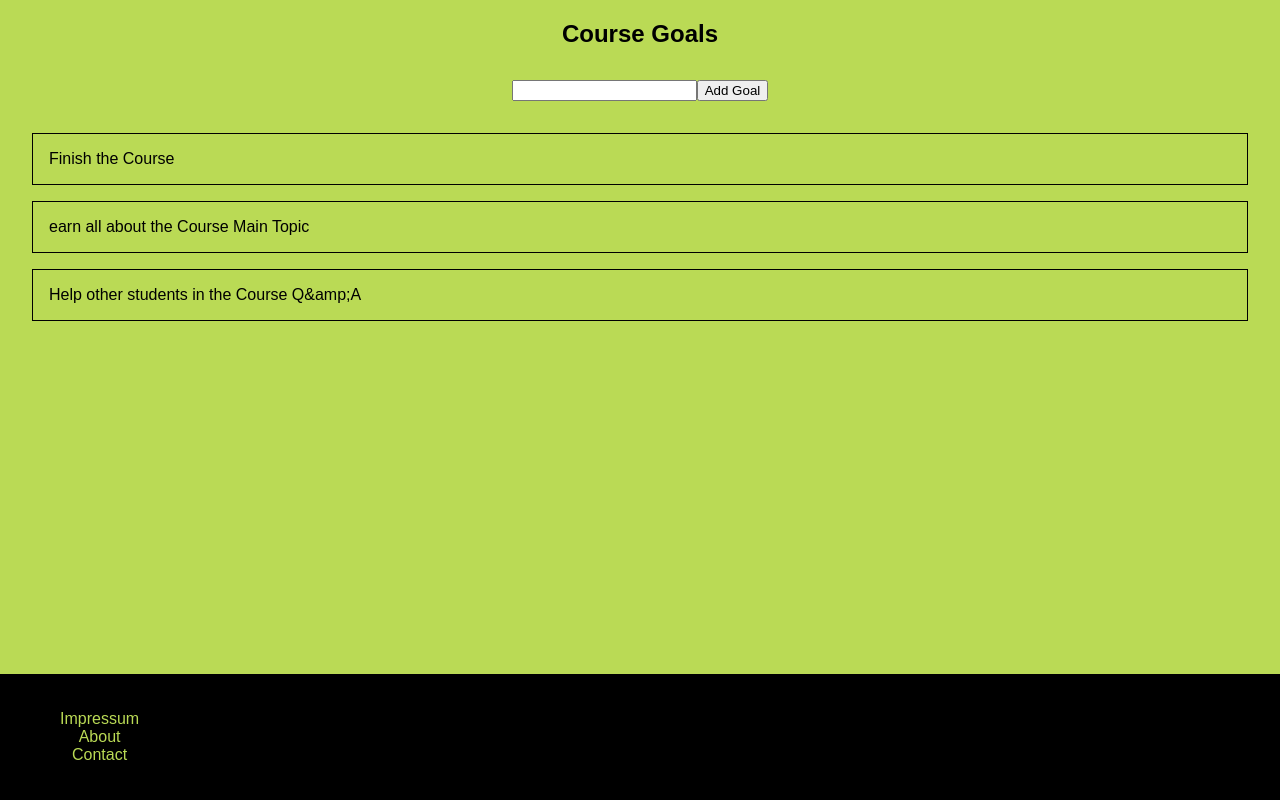
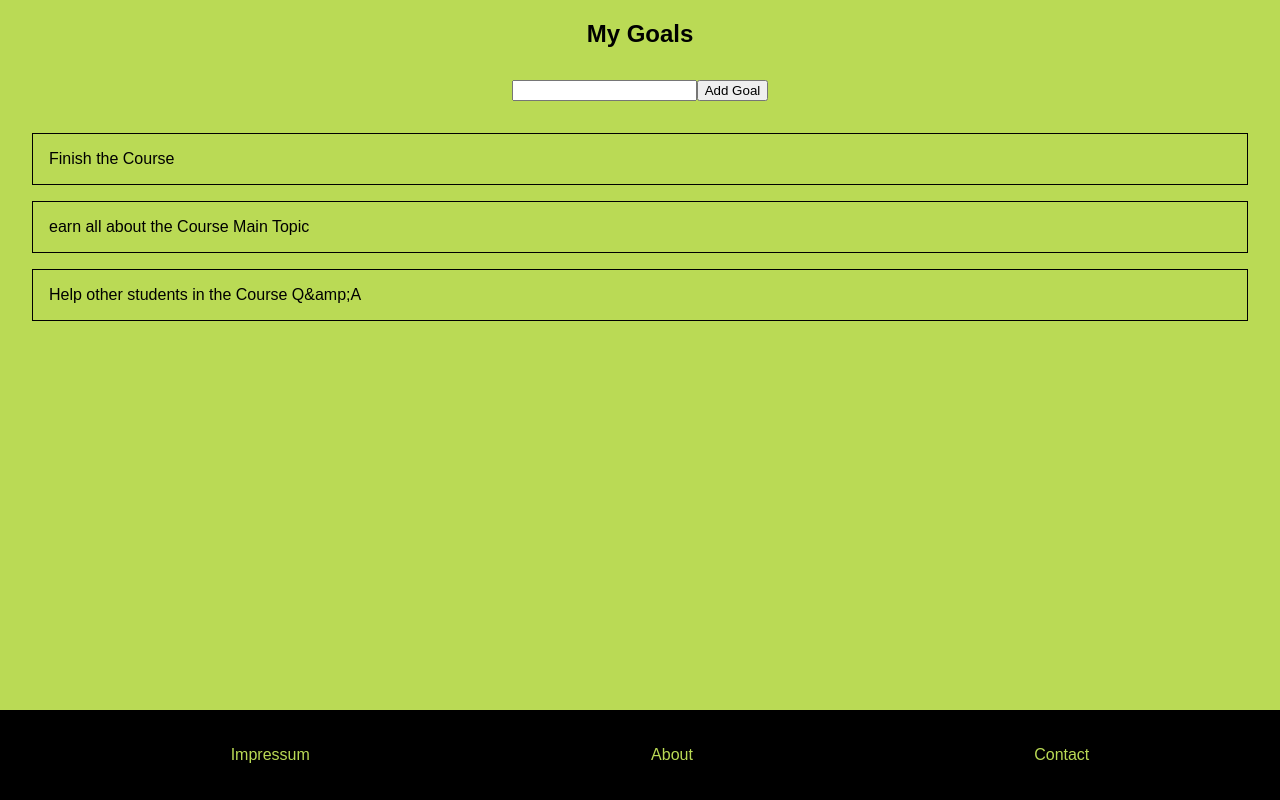
Before and after one commit to Jaazmeyn/react-refresher-03-first-basic-component, a React (Create React App) app: page / in a window 1280 px wide. Built offline with nearby package versions, Linux system fonts and the light colour scheme.

Commit message:
footer flex

```diff
--- a/src/App.js
+++ b/src/App.js
@@ -19,7 +19,7 @@ const addNewGoalHandler = (newGoal) => {
 };
   return (
     <div className="course-goals">
-      <h2>Course Goals</h2>
+      <h2>My Goals</h2>
       <NewGoal onAddGoal={addNewGoalHandler}/>
       <GoalList goals={courseGoals}/>
       <Footer/>
--- a/src/components/Footer/Footer.scss
+++ b/src/components/Footer/Footer.scss
@@ -5,13 +5,15 @@
     color: $color-sub;
     padding: 20px;
     text-align: center;
-    display: flex;
     bottom:0;
     position: absolute;
     width: 100%;
 
     & ul {
         list-style-type: none;
-        flex-direction: column;
+        display: flex;
+        flex-wrap: nowrap;
+        justify-content:space-around;
+
     }
 }
```
